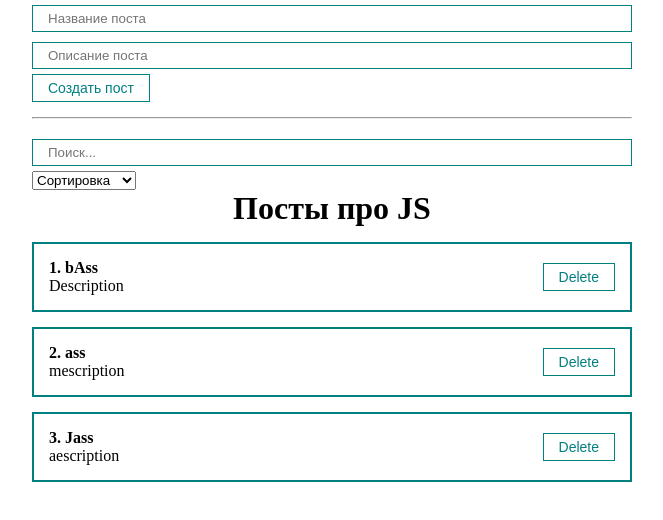
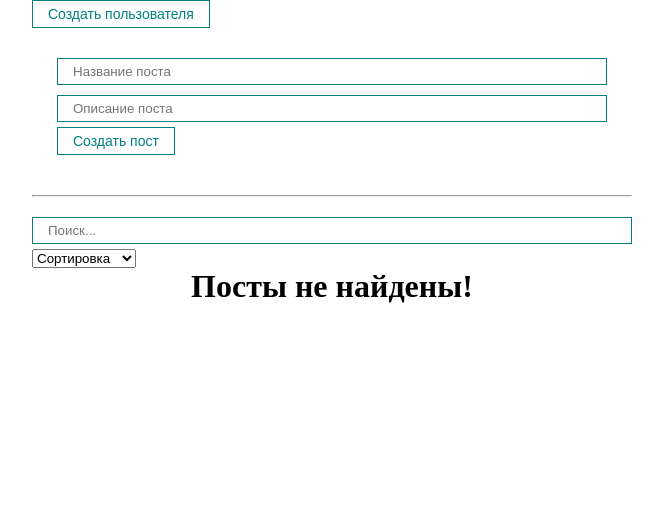
Before and after one commit to Alexwebcreator/react-fund-course, a React (Create React App) app: page / in a window 1280 px wide. Shown: the top 520 px of the page, without its empty margins (308-971 px from the left). Built offline with nearby package versions, Linux system fonts and the light colour scheme.

Commit message:
create modal window

```diff
--- a/src/App.js
+++ b/src/App.js
@@ -7,6 +7,7 @@
 import PostList from './components/PostList';
 import MyButton from './components/UI/button/MyButton';
 import MyInput from './components/UI/input/MyInput';
+import MyModal from './components/UI/MyModal/MyModal';
 import MySelect from './components/UI/select/MySelect';
 import './styles/app.css';
 
@@ -18,6 +19,7 @@
   ]);
 
   const [filter, setFilter] = useState({sort: '', query: ''});
+  const [modal, setModal] = useState(false);
 
   const sortedPosts = useMemo(() => {
     if(filter.sort) {
@@ -40,18 +42,18 @@
 
   return (
     <div className="App">
-      <PostForm create={createPost}/>
+      <MyButton onClick={() => setModal(true)}>
+        Создать пользователя
+      </MyButton>
+      <MyModal visible={modal} setVisible={setModal}>
+        <PostForm create={createPost}/>
+      </MyModal>
       <hr style={{margin: '15px 0'}}/>
       <PostFilter
         filter={filter}
         setFilter={setFilter}
       />
-      {sortedAndSearchedPosts.length
-      ?
       <PostList remove={removePost} posts={sortedAndSearchedPosts} title="Посты про JS"/>
-      :
-      <h1 style={{textAlign: 'center'}}>Посты не найдены!</h1>
-      }
     </div>
   );
 }
--- a/src/components/PostList.jsx
+++ b/src/components/PostList.jsx
@@ -2,6 +2,13 @@
 import PostItem from './PostItem';
 
 const PostList = ({posts, title, remove}) => {
+
+  if(!posts.lenght) {
+    return (
+      <h1 style={{textAlign: 'center'}}>Посты не найдены!</h1>
+    );
+  }
+
   return (
     <div>
       <h1 style={{textAlign: 'center'}}>{title}</h1>
--- /dev/null
+++ b/src/components/UI/MyModal/MyModal.jsx
@@ -0,0 +1,20 @@
+import React from 'react';
+import cl from './MyModal.module.css';
+
+const MyModal = ({children, visible, setVisible}) => {
+
+  const rootClasses = [cl.myModal];
+  if(!visible) {
+    rootClasses.push(cl.active);
+  }
+
+  return (
+    <div className={[rootClasses, cl.active].join(' ')}>
+      <div className={cl.myModalContent}>
+        {children}
+      </div>
+    </div>
+  );
+};
+
+export default MyModal;
--- /dev/null
+++ b/src/components/UI/MyModal/MyModal.module.css
@@ -0,0 +1,22 @@
+.myModal {
+  position: fixed;
+  top: 0;
+  bottom: 0;
+  left: 0;
+  right: 0;
+  display: none;
+  background: rgba(0, 0, 0, 0.5);
+}
+
+.myModalContent {
+  padding: 25px;
+  background: white;
+  border-radius: 16px;
+  min-width: 250px;
+}
+
+.myModal.active {
+  display: flex;
+  justify-content: center;
+  align-items: center;
+}
```
